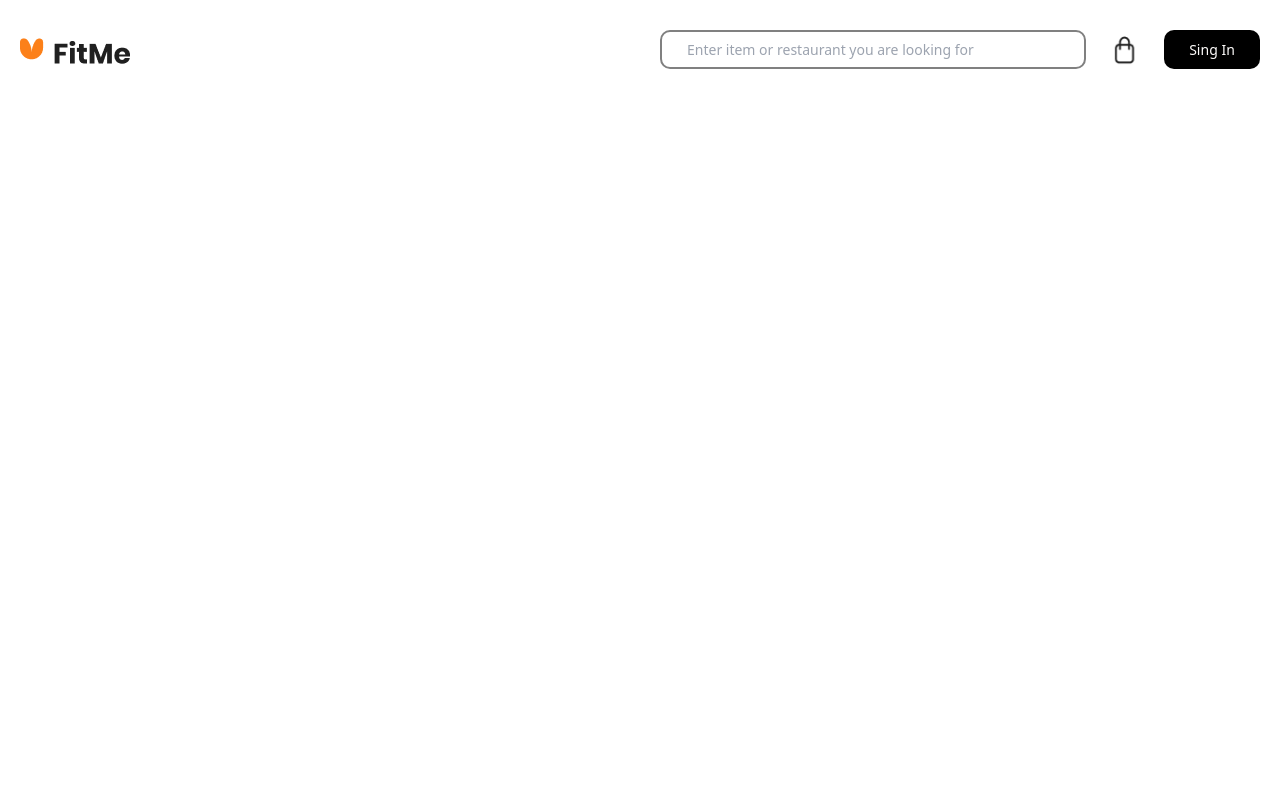
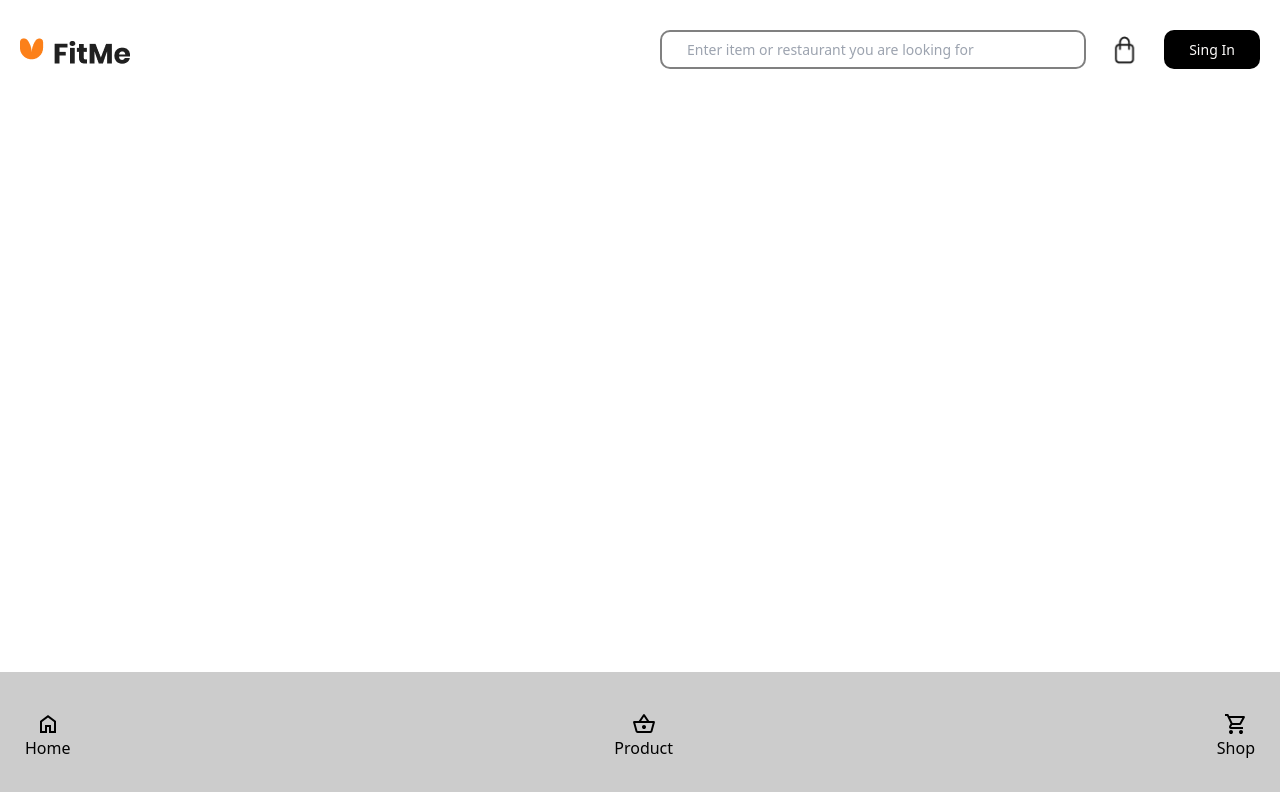
Before and after one commit to begzodmominov2009/Restaurant, a plain HTML site: page index.html in a window 1280 px wide. Drawn offline with nearby package versions, Linux system fonts and the light colour scheme.

Commit message:
adding toggle

```diff
--- a/index.html
+++ b/index.html
@@ -17,8 +17,10 @@
                     <img src="./assets/home/Logo (5).png" alt="logo">
                 </a>
                 <div class="flex max-w-[600px] w-full items-center gap-[10px] sm:gap-[25px] ml-[50px]">
-                    <div class="flex items-center gap-[5px] [320px] md:max-w-[450px] w-full search" id="search-input">
-                        <button id="close" class="flex lg:hidden ml-[-30px] w-[20px] sm:w-[25px] h-[20px] sm:h-[25px] bg-[width] hover:bg-black/80 border-[2px] durition-[0.2s] border-[black] hover:fill-white rounded-[15px] flex justify-center items-center">
+                    <div class="flex items-center gap-[5px] w-[120px] sm:max-w-[320px] md:max-w-[450px] w-full search"
+                        id="search-input">
+                        <button id="close"
+                            class="flex lg:hidden ml-[-30px] w-[20px] sm:w-[25px] h-[20px] sm:h-[25px] bg-[width] hover:bg-black/80 border-[2px] durition-[0.2s] border-[black] hover:fill-white rounded-[15px] flex justify-center items-center">
                             <svg xmlns="http://www.w3.org/2000/svg" height="20px" viewBox="0 -960 960 960" width="20px"
                                 fill="#1f1f1f#1f1f1f#1f1f1f">
                                 <path
@@ -49,9 +51,37 @@
         </div>
     </header>
 
-    <ul>
+    <ul
+        class="bg-[gray]/40 w-screen fixed h-[10vw] bottom-[0px] items-center flex py-[30px] justify-between gap-[20px] px-[25px]  z-[80px]">
         <li>
-
+            <a class="flex flex-col items-center border-[0px]" href="">
+                <svg xmlns="http://www.w3.org/2000/svg" height="24px" viewBox="0 -960 960 960" width="24px"
+                    fill="#1f1f1f#1f1f1f#1f1f1f">
+                    <path
+                        d="M240-200h120v-240h240v240h120v-360L480-740 240-560v360Zm-80 80v-480l320-240 320 240v480H520v-240h-80v240H160Zm320-350Z" />
+                </svg>
+                Home
+            </a>
+        </li>
+        <li>
+            <a class="flex flex-col items-center " href="">
+                <svg xmlns="http://www.w3.org/2000/svg" height="24px" viewBox="0 -960 960 960" width="24px"
+                    fill="#1f1f1f#1f1f1f#1f1f1f">
+                    <path
+                        d="M221-120q-27 0-48-16.5T144-179L42-549q-5-19 6.5-35T80-600h190l176-262q5-8 14-13t19-5q10 0 19 5t14 13l176 262h192q20 0 31.5 16t6.5 35L816-179q-8 26-29 42.5T739-120H221Zm-1-80h520l88-320H132l88 320Zm260-80q33 0 56.5-23.5T560-360q0-33-23.5-56.5T480-440q-33 0-56.5 23.5T400-360q0 33 23.5 56.5T480-280ZM367-600h225L479-768 367-600Zm113 240Z" />
+                </svg>
+                Product
+            </a>
+        </li>
+        <li>
+            <a class="flex flex-col items-center " href="">
+                <svg xmlns="http://www.w3.org/2000/svg" height="24px" viewBox="0 -960 960 960" width="24px"
+                    fill="#1f1f1f#1f1f1f#1f1f1f">
+                    <path
+                        d="M280-80q-33 0-56.5-23.5T200-160q0-33 23.5-56.5T280-240q33 0 56.5 23.5T360-160q0 33-23.5 56.5T280-80Zm400 0q-33 0-56.5-23.5T600-160q0-33 23.5-56.5T680-240q33 0 56.5 23.5T760-160q0 33-23.5 56.5T680-80ZM246-720l96 200h280l110-200H246Zm-38-80h590q23 0 35 20.5t1 41.5L692-482q-11 20-29.5 31T622-440H324l-44 80h480v80H280q-45 0-68-39.5t-2-78.5l54-98-144-304H40v-80h130l38 80Zm134 280h280-280Z" />
+                </svg>
+                Shop
+            </a>
         </li>
     </ul>
 
```
Also changed, not shown: assets/home/home_24dp_1F1F1F#1F1F1F#1F1F1F_FILL0_wght400_GRAD0_opsz24 (2).svg (added), assets/home/shopping_basket_24dp_1F1F1F#1F1F1F#1F1F1F_FILL0_wght400_GRAD0_opsz24.svg (added), assets/home/shopping_cart_24dp_1F1F1F#1F1F1F#1F1F1F_FILL0_wght400_GRAD0_opsz24.svg (added).
